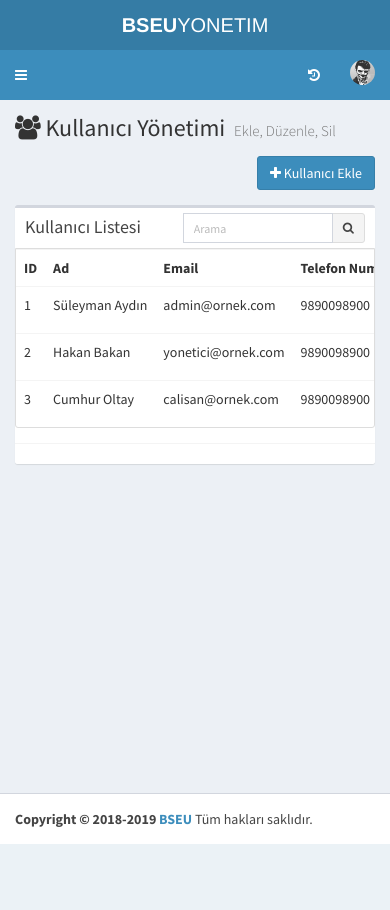
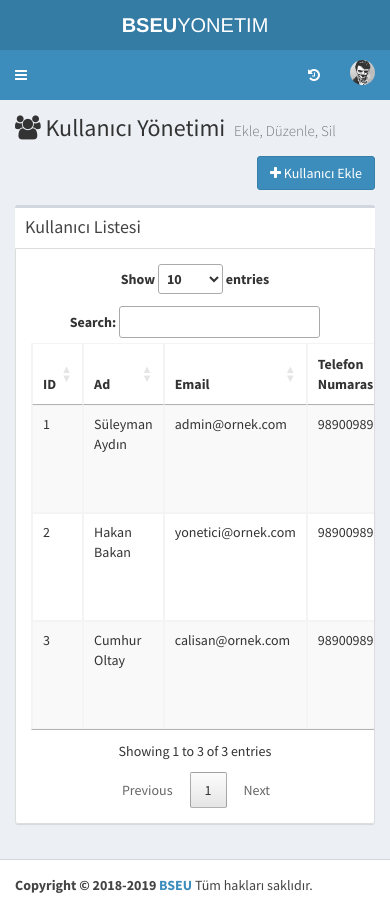
Before and after one commit to DarkestEver/Codeigniter-User-Panel-Management, a CodeIgniter app: page /database/userListing in a window 390 px wide. Before the commit the page ends 844 px from the top, so only its background shows below. Run offline with CodeIgniter, Linux system fonts and the light colour scheme; a user stored in the database is signed in; data comes from the database, SQL or seed files in the repository; some libraries are stand-ins or nearby versions.

Commit message:
Add user table responsive / add user redirect user listing

```diff
--- a/application/controllers/Admin.php
+++ b/application/controllers/Admin.php
@@ -119,7 +119,7 @@
                     $this->session->set_flashdata('error', 'Kullanıcı oluşturma başarısız');
                 }
 
-                redirect('addNew');
+                redirect('userListing');
             }
         }
 
--- a/application/views/users.php
+++ b/application/views/users.php
@@ -20,31 +20,43 @@
                 <div class="box">
                     <div class="box-header">
                         <h3 class="box-title">Kullanıcı Listesi</h3>
-                        <div class="box-tools">
-                            <form action="<?php echo base_url() ?>userListing" method="POST" id="searchList">
-                                <div class="input-group">
-                                    <input type="text" name="searchText" value="<?php echo $searchText; ?>" class="form-control input-sm pull-right" style="width: 150px;"
-                                        placeholder="Arama" />
-                                    <div class="input-group-btn">
-                                        <button class="btn btn-sm btn-default searchList">
-                                            <i class="fa fa-search"></i>
-                                        </button>
                                     </div>
+                      <!-- /.box-header -->
+          <div class="box-body table-responsive no-padding">
+            <?php
+                    $this->load->helper('form');
+                    $error = $this->session->flashdata('error');
+                    if($error)
+                    {
+                ?>
+              <div class="alert alert-danger alert-dismissable">
+                <button type="button" class="close" data-dismiss="alert" aria-hidden="true">×</button>
+                <?php echo $this->session->flashdata('error'); ?>
                                 </div>
-                            </form>
+              <?php } ?>
+              <?php
+                    $success = $this->session->flashdata('success');
+                    if($success)
+                    {
+                ?>
+              <div class="alert alert-success alert-dismissable">
+                <button type="button" class="close" data-dismiss="alert" aria-hidden="true">×</button>
+                <?php echo $this->session->flashdata('success'); ?>
                         </div>
-                    </div>
-                    <!-- /.box-header -->
-                    <div class="box-body table-responsive no-padding">
-                        <table class="table table-hover">
+              <?php } ?>
+              <div class="panel-body">
+                <table width="100%" class="table table-striped table-bordered table-hover" id="dataTables-example">
+                  <thead>
                             <tr>
                                 <th>ID</th>
                                 <th>Ad</th>
                                 <th>Email</th>
                                 <th>Telefon Numarası</th>
                                 <th>Yetki</th>
-                                <th class="text-center">İşlemler</th>
+                                <th>İşlemler</th>
                             </tr>
+                  </thead>
+                  <tbody>
                             <?php
                     if(!empty($userRecords))
                     {
@@ -83,13 +95,11 @@
                         }
                     }
                     ?>
+                  </tbody>
                         </table>
-
+              </div>
                     </div>
                     <!-- /.box-body -->
-                    <div class="box-footer clearfix">
-                        <?php echo $this->pagination->create_links(); ?>
-                    </div>
                 </div>
                 <!-- /.box -->
             </div>
@@ -97,14 +107,3 @@
     </section>
 </div>
 <script type="text/javascript" src="<?php echo base_url(); ?>assets/js/common.js" charset="utf-8"></script>
-<script type="text/javascript">
-    jQuery(document).ready(function () {
-        jQuery('ul.pagination li a').click(function (e) {
-            e.preventDefault();
-            var link = jQuery(this).get(0).href;
-            var value = link.substring(link.lastIndexOf('/') + 1);
-            jQuery("#searchList").attr("action", baseURL + "userListing/" + value);
-            jQuery("#searchList").submit();
-        });
-    });
-</script>
```
Also changed, not shown: application/views/addNew.php (+0 -23 lines).
